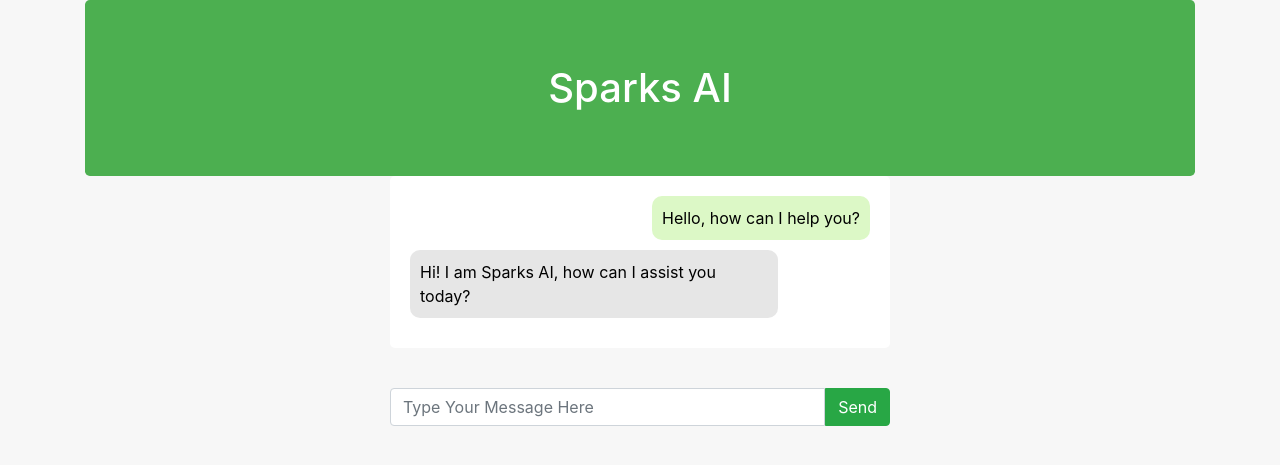
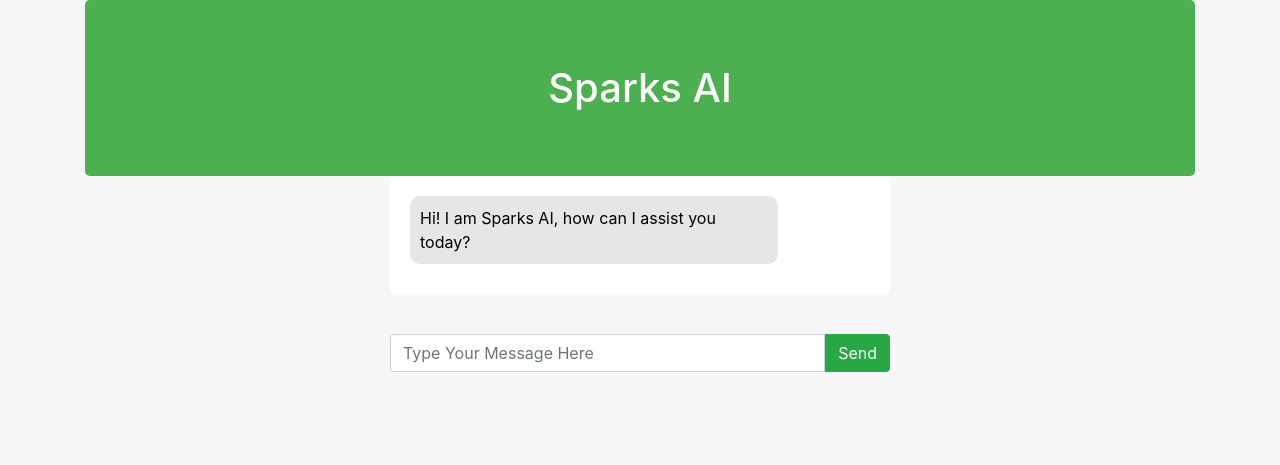
Before and after one commit to karl-sparks/ai-resume-builder, a Flask app: page /sparks-ai in a window 1280 px wide. Shown: the top 465 px of the page. Run offline with Flask 3, Linux system fonts and the light colour scheme; the visitor is signed in with stand-in values (Sample User, id 1); some libraries are stand-ins or nearby versions.

Commit message:
Remove default convo

```diff
--- a/templates/sparks-ai.html
+++ b/templates/sparks-ai.html
@@ -77,7 +77,6 @@
         <h1 class="jumbotron text-center">Sparks AI</h1>
         <div class="chat-container">
             <div class="chat-box" id="chatbox">
-                <div class="user-message">Hello, how can I help you?</div>
                 <div class="bot-message">Hi! I am Sparks AI, how can I assist you today?</div>
             </div>
             <div class="user-input">
```
